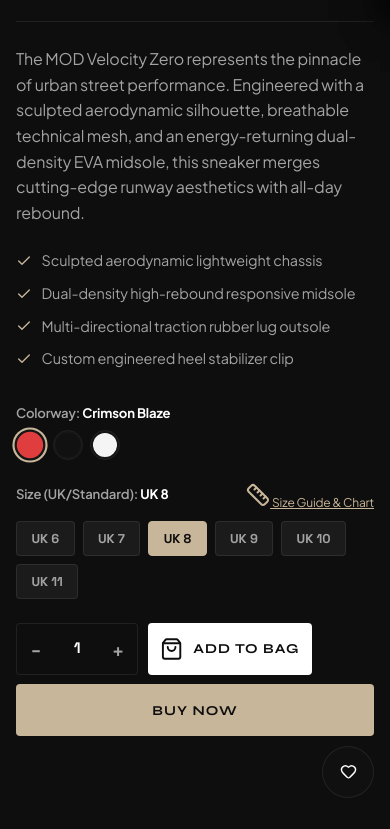
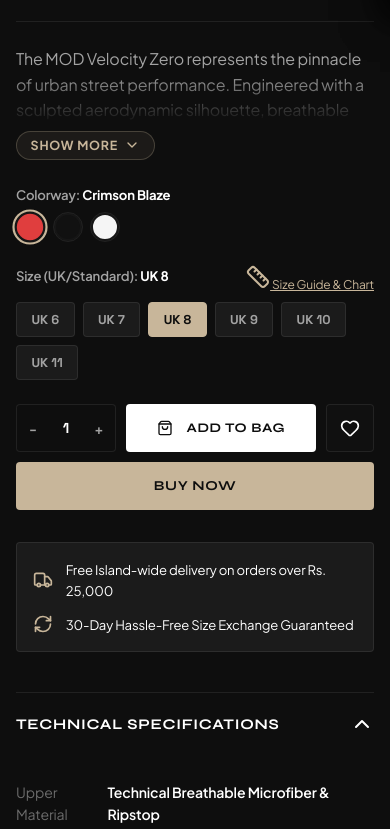
Before and after one commit to YousufMahdoom/shoes, a plain HTML site: page product-details.html in a window 390 px wide. Shown: the part 824-1653 px from the top of the page. Drawn offline with nearby package versions, Linux system fonts and the light colour scheme.

Commit message:
feat(pdp): add show more / show less description toggle and fix mobile actions button layout

```diff
--- a/css/responsive.css
+++ b/css/responsive.css
@@ -645,37 +645,79 @@
     }
 
     /* Product Details Page (PDP) Mobile Layout */
+    .pd-description-body {
+        max-height: 75px; /* Clean 2-3 line clamp on mobile screens */
+    }
+
     .pd-actions-group {
         display: grid;
-        grid-template-columns: auto 1fr auto;
+        grid-template-columns: auto 1fr 48px;
         gap: 0.6rem;
         width: 100%;
         margin: 1.5rem 0;
+        align-items: center;
     }
 
-    .pd-actions-group .stepper-wrap {
+    .pd-actions-group .quantity-stepper {
         grid-column: 1;
+        grid-row: 1;
+        height: 48px !important;
+    }
+
+    .pd-actions-group .quantity-stepper .stepper-btn {
+        width: 32px;
+    }
+
+    .pd-actions-group .quantity-stepper .stepper-value {
+        width: 34px;
+        font-size: 0.9rem;
     }
 
     .pd-actions-group #pdAddToCartBtn {
         grid-column: 2;
+        grid-row: 1;
         width: 100%;
-        height: 48px;
-        font-size: 0.85rem;
-        padding: 0 0.8rem;
+        height: 48px !important;
+        font-size: 0.82rem;
+        font-weight: 700;
+        letter-spacing: 0.05em;
+        padding: 0 0.6rem;
+        white-space: nowrap;
+    }
+
+    .pd-actions-group #pdAddToCartBtn i,
+    .pd-actions-group #pdAddToCartBtn svg {
+        width: 16px;
+        height: 16px;
+        margin-right: 4px;
     }
 
     .pd-actions-group #pdWishlistBtn {
         grid-column: 3;
-        width: 48px;
-        height: 48px;
+        grid-row: 1;
+        width: 48px !important;
+        height: 48px !important;
+        display: inline-flex !important;
+        align-items: center;
+        justify-content: center;
+        margin: 0 !important;
+        border-radius: var(--radius-sm);
+    }
+
+    .pd-actions-group #pdWishlistBtn svg {
+        width: 20px;
+        height: 20px;
     }
 
     .pd-actions-group #pdBuyNowBtn {
         grid-column: 1 / -1;
+        grid-row: 2;
         width: 100%;
-        height: 48px;
+        height: 48px !important;
         font-size: 0.85rem;
+        font-weight: 700;
+        letter-spacing: 0.05em;
+        margin: 0 !important;
     }
 
     .pd-trust-box {
--- a/css/style.css
+++ b/css/style.css
@@ -3107,11 +3107,96 @@ h1, h2, h3, h4, h5, h6 {
     color: var(--color-accent);
 }
 
+/* Product Description Container with Show More / Show Less Toggle */
+.pd-description-container {
+    margin: 1.2rem 0 1.5rem;
+    position: relative;
+}
+
+.pd-description-body {
+    position: relative;
+    max-height: 90px;
+    overflow: hidden;
+    transition: max-height 0.4s cubic-bezier(0.16, 1, 0.3, 1);
+}
+
+.pd-description-container:not(.expanded) .pd-description-body::after {
+    content: '';
+    position: absolute;
+    bottom: 0;
+    left: 0;
+    right: 0;
+    height: 48px;
+    background: linear-gradient(to bottom, rgba(14, 14, 14, 0) 0%, rgba(14, 14, 14, 0.95) 100%);
+    pointer-events: none;
+    transition: opacity var(--transition-fast);
+}
+
+.pd-description-container.expanded .pd-description-body {
+    max-height: 800px;
+}
+
+.pd-desc-toggle-btn {
+    display: inline-flex;
+    align-items: center;
+    gap: 0.4rem;
+    margin-top: 0.6rem;
+    padding: 0.35rem 0.85rem;
+    background-color: rgba(200, 182, 154, 0.08);
+    border: 1px solid rgba(200, 182, 154, 0.25);
+    border-radius: var(--radius-full);
+    color: var(--color-accent);
+    font-family: var(--font-body);
+    font-size: 0.78rem;
+    font-weight: 700;
+    letter-spacing: 0.06em;
+    text-transform: uppercase;
+    cursor: pointer;
+    transition: all var(--transition-fast);
+}
+
+.pd-desc-toggle-btn:hover {
+    background-color: var(--color-accent);
+    color: var(--color-bg-primary);
+    border-color: var(--color-accent);
+}
+
+.desc-toggle-icon {
+    transition: transform var(--transition-normal);
+}
+
+.pd-description-container.expanded .desc-toggle-icon {
+    transform: rotate(180deg);
+}
+
 .pd-actions-group {
     display: flex;
     gap: 1rem;
     margin: 2rem 0;
     align-items: center;
+}
+
+.pd-actions-group .quantity-stepper {
+    height: 52px;
+}
+
+.pd-actions-group .pd-add-btn {
+    flex-grow: 1;
+    height: 52px;
+}
+
+.pd-actions-group .pd-wish-btn {
+    width: 52px;
+    height: 52px;
+    flex-shrink: 0;
+    display: inline-flex;
+    align-items: center;
+    justify-content: center;
+}
+
+.pd-actions-group .pd-buy-btn {
+    height: 52px;
+    min-width: 140px;
 }
 
 .pd-specs-table {
--- a/js/product-details.js
+++ b/js/product-details.js
@@ -315,6 +315,31 @@ class ProductDetailsController {
                 }
             });
         }
+
+        // Description Show More / Show Less Toggle
+        const descToggleBtn = document.getElementById('pdDescToggleBtn');
+        const descContainer = document.getElementById('pdDescContainer');
+        const descTextSpan = descToggleBtn ? descToggleBtn.querySelector('.desc-toggle-text') : null;
+
+        if (descToggleBtn && descContainer) {
+            descToggleBtn.addEventListener('click', () => {
+                const isExpanded = descContainer.classList.contains('expanded');
+                if (isExpanded) {
+                    descContainer.classList.remove('expanded');
+                    descToggleBtn.setAttribute('aria-expanded', 'false');
+                    if (descTextSpan) descTextSpan.textContent = 'Show More';
+                } else {
+                    descContainer.classList.add('expanded');
+                    descToggleBtn.setAttribute('aria-expanded', 'true');
+                    if (descTextSpan) descTextSpan.textContent = 'Show Less';
+                }
+
+                // Refresh Lenis / ScrollTrigger after DOM height change
+                setTimeout(() => {
+                    if (window.modAnimations) window.modAnimations.refreshScroll();
+                }, 400);
+            });
+        }
     }
 
     renderRelatedProducts() {
--- a/product-details.html
+++ b/product-details.html
@@ -204,12 +204,20 @@
                         <span class="original-price" id="pdOriginalPrice" style="font-size: 1.2rem;">Rs. 28,000</span>
                     </div>
 
-                    <!-- Short Description & Highlights -->
-                    <p class="qv-desc" id="pdDescription" style="font-size: 1rem;"></p>
-                    <ul class="pd-highlights-list" id="pdHighlights"></ul>
+                    <!-- Short Description & Highlights with Show More/Less toggle -->
+                    <div class="pd-description-container" id="pdDescContainer">
+                        <div class="pd-description-body" id="pdDescBody">
+                            <p class="qv-desc" id="pdDescription" style="font-size: 1rem;"></p>
+                            <ul class="pd-highlights-list" id="pdHighlights"></ul>
+                        </div>
+                        <button type="button" class="pd-desc-toggle-btn" id="pdDescToggleBtn" aria-expanded="false" aria-controls="pdDescBody">
+                            <span class="desc-toggle-text">Show More</span>
+                            <svg class="desc-toggle-icon" width="16" height="16" viewBox="0 0 24 24" fill="none" stroke="currentColor" stroke-width="2" stroke-linecap="round" stroke-linejoin="round"><polyline points="6 9 12 15 18 9"></polyline></svg>
+                        </button>
+                    </div>
 
                     <!-- Color Swatches -->
-                    <div class="qv-option-group" style="margin-top: 2rem;">
+                    <div class="qv-option-group" style="margin-top: 1.5rem;">
                         <label class="option-label">
                             Colorway: <strong id="pdSelectedColorName" style="color: var(--color-text-primary);">Obsidian Black</strong>
                         </label>
@@ -233,24 +241,24 @@
                         </div>
                     </div>
 
-                    <!-- Actions Row (Quantity Stepper, Add to Bag, Buy Now, Wishlist) -->
+                    <!-- Actions Row (Quantity Stepper, Add to Bag, Wishlist, Buy Now) -->
                     <div class="pd-actions-group">
-                        <div class="quantity-stepper" style="height: 52px;">
-                            <button type="button" class="stepper-btn" id="pdQtyMinus" style="width: 38px; font-size: 1.1rem;">-</button>
-                            <span class="stepper-value" id="pdQtyVal" style="width: 44px; font-size: 0.95rem;">1</span>
-                            <button type="button" class="stepper-btn" id="pdQtyPlus" style="width: 38px; font-size: 1.1rem;">+</button>
+                        <div class="quantity-stepper">
+                            <button type="button" class="stepper-btn" id="pdQtyMinus" aria-label="Decrease quantity">-</button>
+                            <span class="stepper-value" id="pdQtyVal">1</span>
+                            <button type="button" class="stepper-btn" id="pdQtyPlus" aria-label="Increase quantity">+</button>
                         </div>
 
-                        <button type="button" class="btn btn-primary" id="pdAddToCartBtn" style="flex-grow: 1; height: 52px;">
+                        <button type="button" class="btn btn-primary pd-add-btn" id="pdAddToCartBtn">
                             <i data-lucide="shopping-bag"></i> Add to Bag
                         </button>
 
-                        <button type="button" class="btn btn-accent" id="pdBuyNowBtn" style="height: 52px;">
-                            Buy Now
+                        <button type="button" class="card-action-btn favorite-toggle-btn pd-wish-btn" id="pdWishlistBtn" title="Save to Wishlist" aria-label="Save to Wishlist">
+                            <i data-lucide="heart"></i>
                         </button>
 
-                        <button type="button" class="card-action-btn favorite-toggle-btn" id="pdWishlistBtn" style="width: 52px; height: 52px;" title="Save to Wishlist" aria-label="Save to Wishlist">
-                            <i data-lucide="heart"></i>
+                        <button type="button" class="btn btn-accent pd-buy-btn" id="pdBuyNowBtn">
+                            Buy Now
                         </button>
                     </div>
 
```
